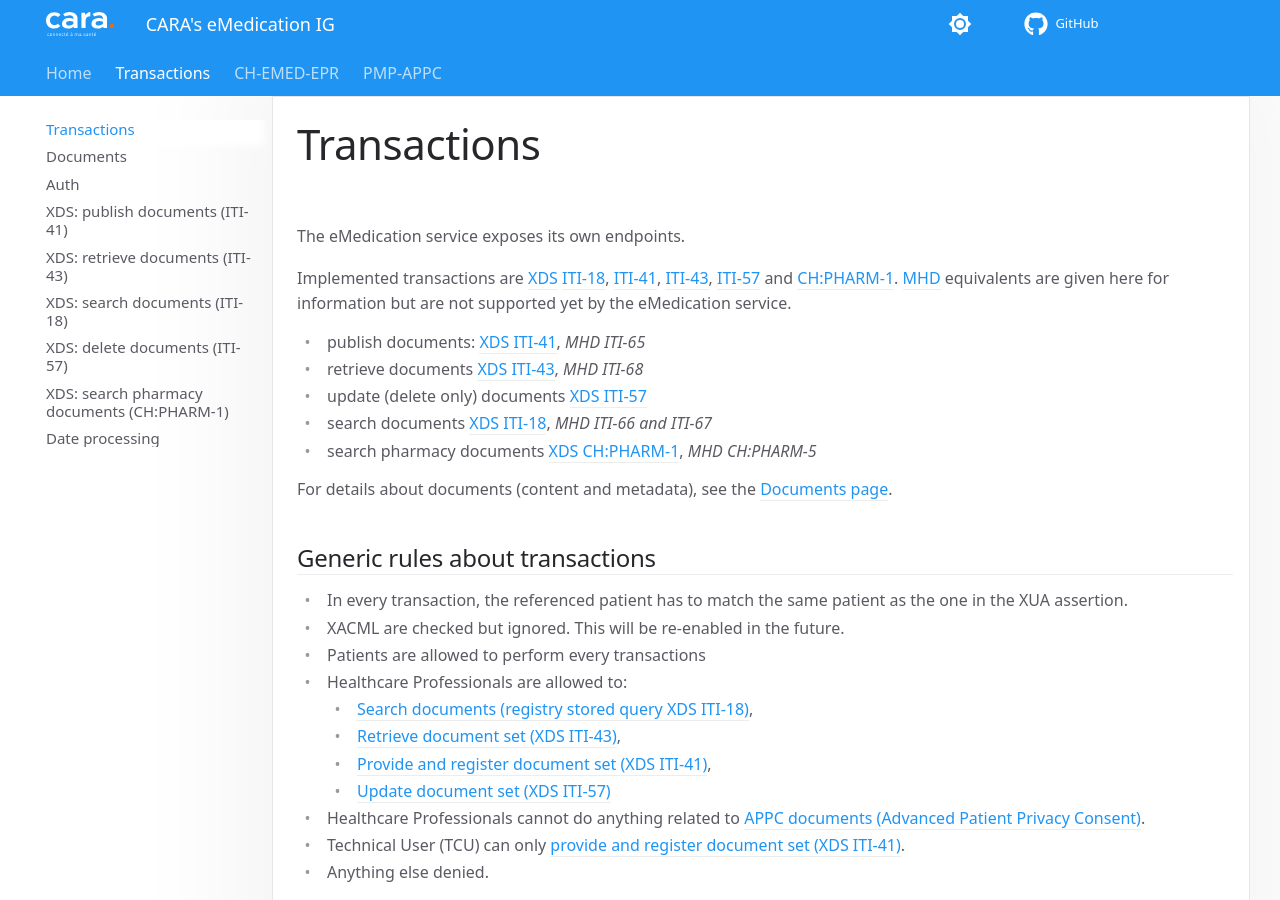
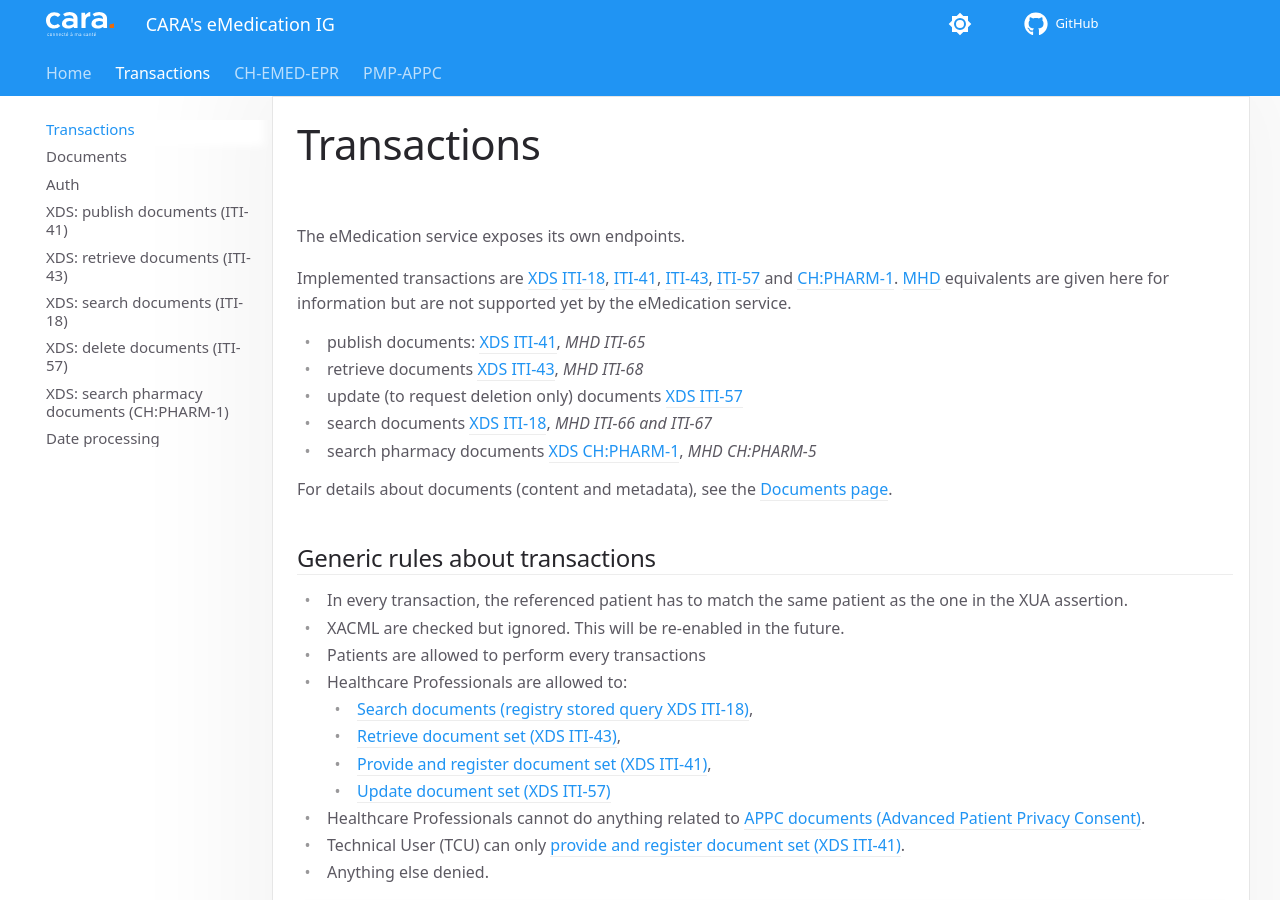
Before and after one commit to CARA-ch/emed-service-guide, an MkDocs documentation site: the page built from docs/transactions/index.md, in a window 1280 px wide and 900 px high. Built offline with MkDocs 1.6.1 and Material for MkDocs 9.7.7, drawn with Linux system fonts in a browser that asks for light colours; comment, search, counter and statistics services are not loaded.

Commit message:
Update docs/transactions/index.md

```diff
--- a/docs/transactions/index.md
+++ b/docs/transactions/index.md
@@ -6,7 +6,7 @@ Implemented transactions are [XDS](https://profiles.ihe.net/ITI/TF/Volume1/ch-10
 
 * publish documents: [XDS ITI-41](iti41.md), _MHD ITI-65_
 * retrieve documents [XDS ITI-43](iti43.md), _MHD ITI-68_
-* update (delete only) documents [XDS ITI-57](iti57.md)
+* update (to request deletion only) documents [XDS ITI-57](iti57.md)
 * search documents [XDS ITI-18](iti18.md), _MHD ITI-66 and ITI-67_
 * search pharmacy documents [XDS CH:PHARM-1](chpharm1.md), _MHD CH:PHARM-5_
 
```
